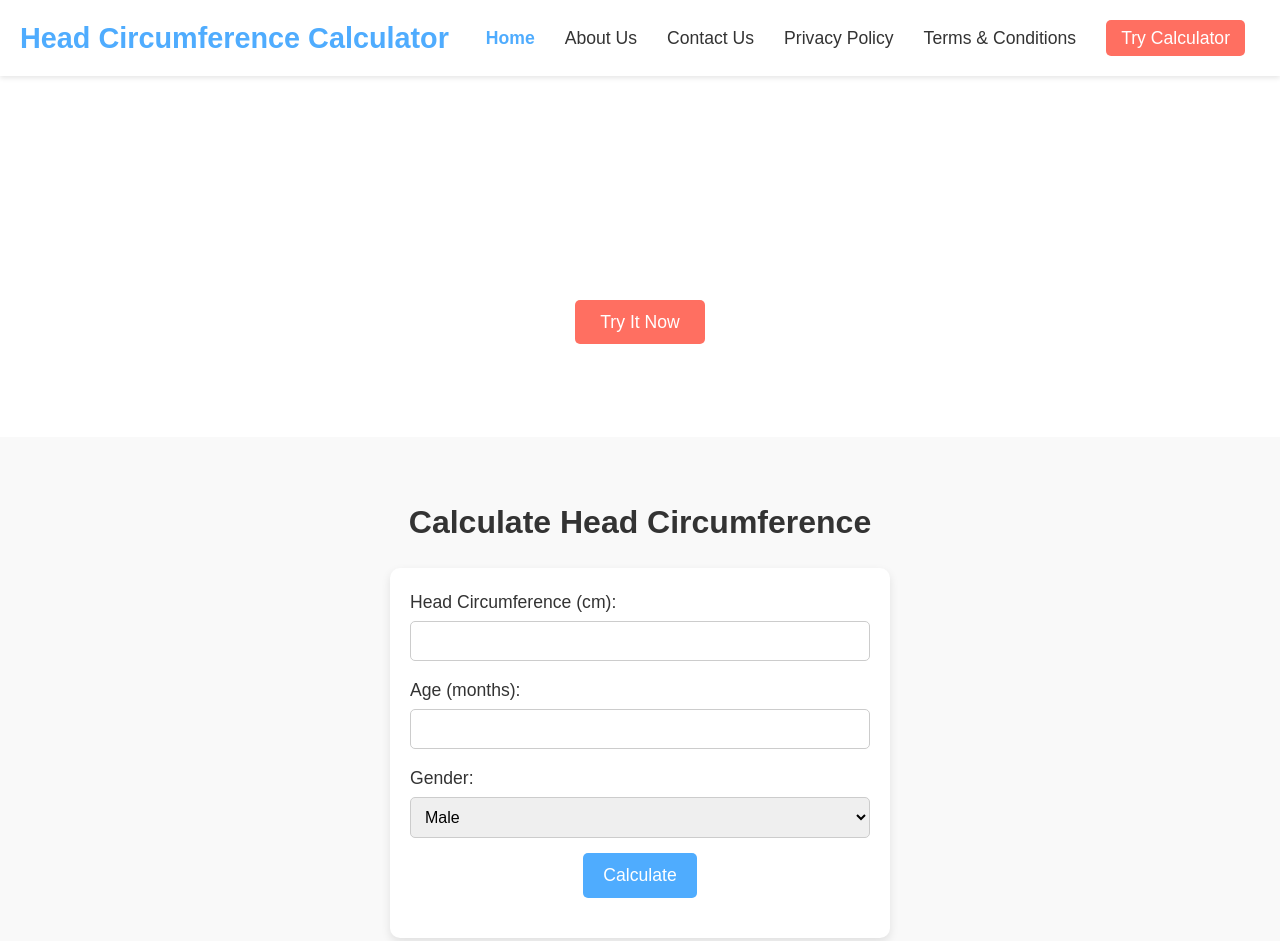
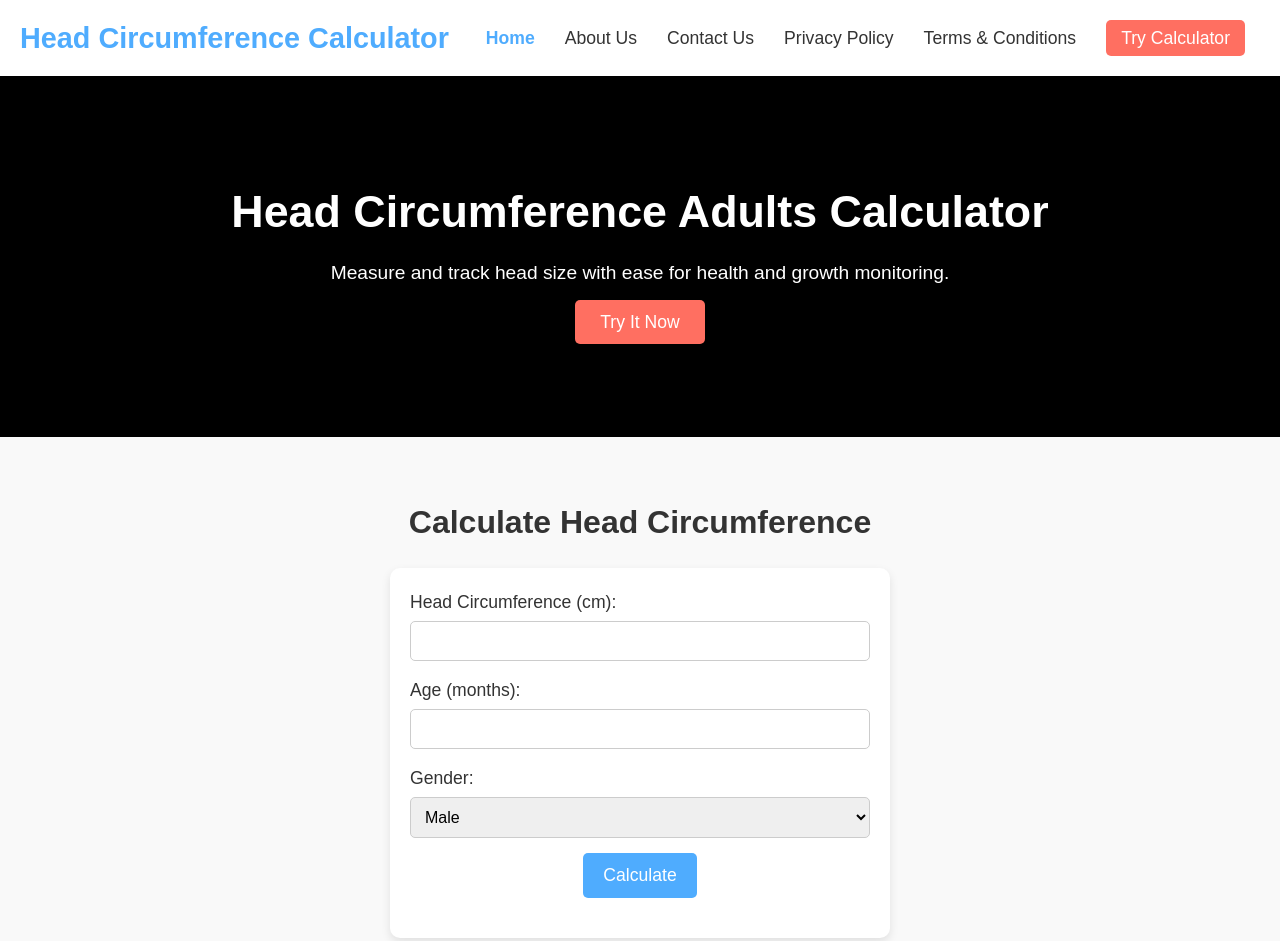
Before and after one commit to head-circumference-calculator/head-circumference-calculator.github.io, a plain HTML site: page index.html in a window 1280 px wide. Shown: the top 941 px of the page. Drawn offline with Linux system fonts and the light colour scheme.

Commit message:
Update index.html

```diff
--- a/index.html
+++ b/index.html
@@ -32,7 +32,7 @@
     </nav>
 
     <!-- Hero Section -->
-    <header class="hero">
+    <header class="hero" style="background-color:black;">
         <div class="hero-content">
             <h1>Head Circumference Adults Calculator</h1>
             <p>Measure and track head size with ease for health and growth monitoring.</p>
```
